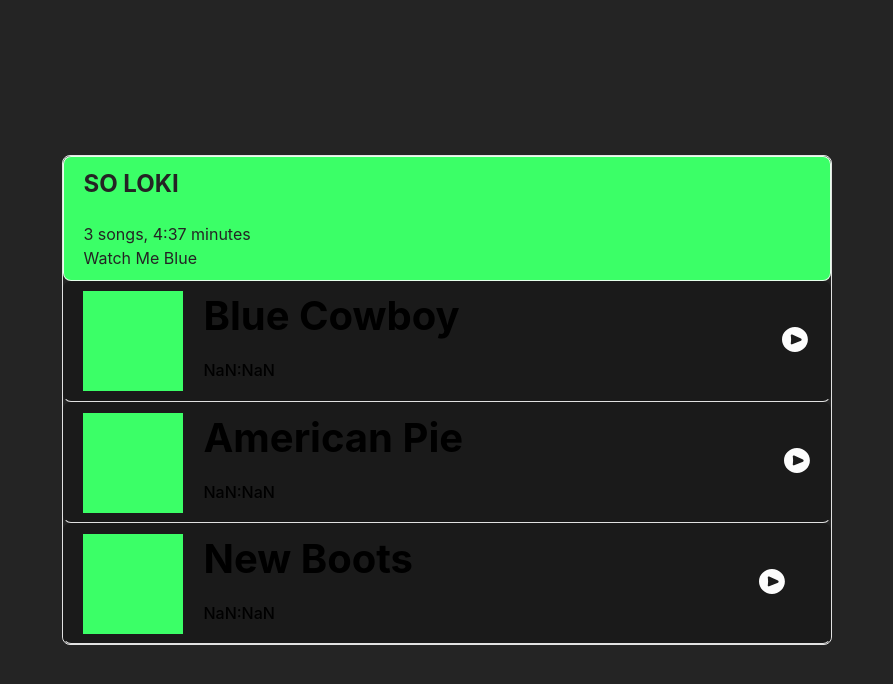
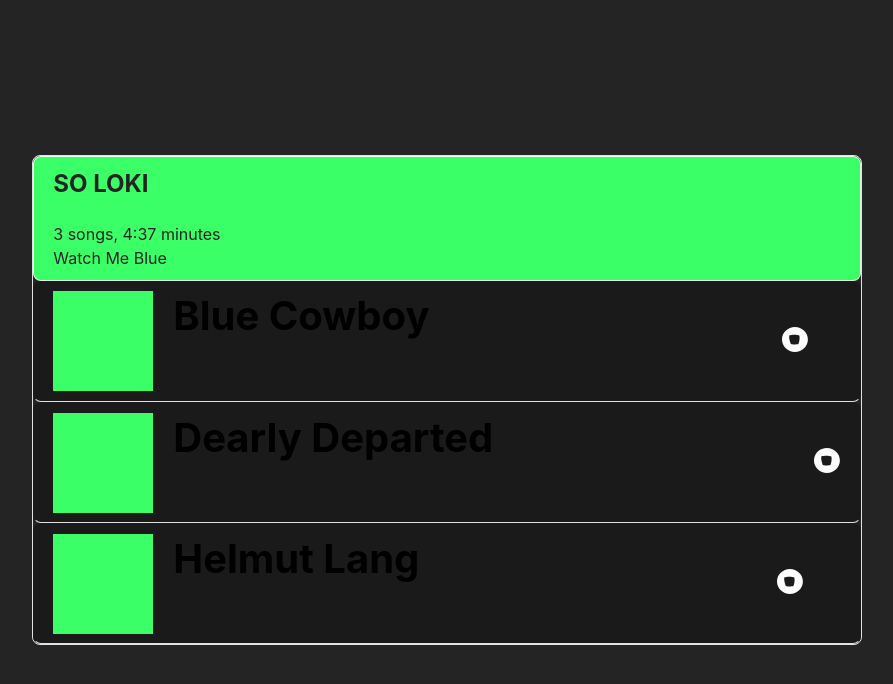
Before and after one commit to jajablinky/ArTape-2.0, a Next.js app: page / in a window 1280 px wide. Shown: the top 684 px of the page, without its empty margins (194-1087 px from the left). Built offline with nearby package versions, Linux system fonts and the light colour scheme.

Commit message:
handle end of song

```diff
--- a/src/components/AudioPlayer.tsx
+++ b/src/components/AudioPlayer.tsx
@@ -1,63 +1,93 @@
-import React, { useEffect, useState } from "react";
+import React, { useEffect, useRef, useState } from "react";
 import { SetStateAction, Dispatch } from "react";
 
 import styles from "@/styles/Home.module.css";
 import Image from "next/image";
 
+interface AudioPlayerProps {
+  trackNumber: number;
+  isPlaying: number;
+  setisPlaying: Dispatch<SetStateAction<number>>;
+  audioLink: string;
+  songTitle: string;
+  audioListLength: number;
+}
+
 const AudioPlayer = ({
-  index,
+  trackNumber,
   isPlaying,
   setisPlaying,
   audioLink,
-  songMetaData,
-}: {
-  index: number;
-  isPlaying: number;
-  setisPlaying: Dispatch<SetStateAction<number>>;
-  audioLink: string;
-  songMetaData: string;
-}) => {
-  const [audio, setAudio] = useState<HTMLAudioElement | null>(null);
+  songTitle,
+  audioListLength,
+}: AudioPlayerProps) => {
+  const [duration, setDuration] = useState("");
+
+  const audioRef = useRef<HTMLAudioElement>(null);
+
   useEffect(() => {
-    const audio = document.getElementById(
-      songMetaData
-    ) as HTMLAudioElement | null;
-    setAudio(audio);
-  }, []);
+    const audio = audioRef.current;
+    if (audio) {
+      audio.addEventListener("loadedmetadata", () => {
+        const seconds = audio.duration;
+        let minutes = Math.floor(seconds / 60);
+        minutes = minutes < 10 ? 0 + minutes : minutes;
+        let extraSeconds = Math.floor(seconds % 60);
+        extraSeconds = extraSeconds < 10 ? 0 + extraSeconds : extraSeconds;
+        setDuration(`${minutes}:${extraSeconds}`);
+      });
+    }
+  }, [audioRef]);
 
-  const handlePlay = () => {
-    if (isPlaying === index) {
-      if (audio) {
-        setisPlaying(0);
-        audio?.pause();
-        audio.currentTime = audio?.currentTime ?? 0;
+  const handleDuration = () => {
+    return duration;
+  };
+
+  const handlePlay = (trackNumber: number) => {
+    const audio = audioRef.current;
+    if (audio) {
+      if (isPlaying === trackNumber) {
+        if (audio.paused) {
+          audio.currentTime = 0;
+          audio.play();
+          setisPlaying(trackNumber);
+        } else {
+          audio.pause();
+        }
+      } else {
+        audio.currentTime = 0;
+        audio.play();
+        setisPlaying(trackNumber);
       }
-    } else {
-      setisPlaying(index);
-      audio?.play();
     }
   };
 
-  const handleDuration = () => {
-    if (audio) {
-      const seconds = audio?.duration;
-      let minutes = Math.floor(seconds / 60);
-      minutes = minutes < 10 ? 0 + minutes : minutes;
-      let extraSeconds = Math.floor(seconds % 60);
-      extraSeconds = extraSeconds < 10 ? 0 + extraSeconds : extraSeconds;
-      return `${minutes}:${extraSeconds}`;
+  const handleEnded = () => {
+    if (trackNumber + 1 < audioListLength) {
+      setisPlaying(trackNumber + 1);
+    } else {
+      setisPlaying(0);
     }
   };
 
   return (
     <>
-      <audio id={songMetaData} src={audioLink} preload="metadata"></audio>
-      <button className={styles.musicPlayerTrack} onClick={() => handlePlay()}>
+      <audio
+        ref={audioRef}
+        id={`audio-${trackNumber}`}
+        src={audioLink}
+        preload="metadata"
+        onEnded={handleEnded}
+      ></audio>
+      <button
+        className={styles.musicPlayerTrack}
+        onClick={() => handlePlay(trackNumber)}
+      >
         <div className={styles.musicPlayerLeftSide}>
           <div className={styles.songArt}></div>
           <div className={styles.musicInfo}>
             <div className={styles.artistTitleTrack}>
-              <h1>{songMetaData}</h1>
+              <h1>{songTitle}</h1>
             </div>
             <div className={styles.durationBuyMp3}>
               <p>
@@ -68,7 +98,7 @@ const AudioPlayer = ({
         </div>
         <div className={styles.musicPlayerRightSide}>
           <div className={styles.playButton}>
-            {isPlaying !== index ? (
+            {isPlaying !== trackNumber ? (
               <Image
                 src={"/startButton.svg"}
                 alt={"Play Button"}
--- a/src/pages/index.tsx
+++ b/src/pages/index.tsx
@@ -4,11 +4,29 @@ import styles from "@/styles/Home.module.css";
 import AudioPlayer from "@/components/AudioPlayer";
 import { useState } from "react";
 
-type SetisPlaying = (value: number) => void;
-
 export default function Home() {
-  // 0 === !isPlaying
   const [isPlaying, setisPlaying] = useState<number>(0);
+  const audioFiles = [
+    {
+      index: 0,
+      songTitle: "Blue Cowboy",
+      audioLink:
+        "https://5jxkaucpt4jq2n5ceypa7tijr2vrqcrcgx567hisii27hymlqz2a.arweave.net/6m6gUE-fEw03oiYeD80JjqsYCiI1---dEkI18-GLhnQ",
+    },
+    {
+      index: 1,
+      songTitle: "Dearly Departed",
+      audioLink:
+        "https://cxdvxsxj6ps45rqsdjnskvgl2n3cc6bvohej5l27w7oof76rhcya.arweave.net/Fcdbyunz5c7GEhpbJVTL03YheDVxyJ6vX7fc4v_ROLA",
+    },
+    {
+      index: 2,
+      songTitle: "Helmut Lang",
+      audioLink:
+        "https://4hyskfaoe726dpdaczx3dmpswrqj4uydukvzozsuewmcan6wsovq.arweave.net/4fElFA4n9eG8YBZvsbHytGCeUwOiq5dmVCWYIDfWk6s",
+    },
+  ];
+  const audioListLength = audioFiles.length;
 
   return (
     <>
@@ -28,31 +46,28 @@ export default function Home() {
             <p className={styles.artapeLink}>Watch Me Blue</p>
           </div>
           <AudioPlayer
-            index={1}
+            trackNumber={audioFiles[0].index}
             isPlaying={isPlaying}
             setisPlaying={setisPlaying}
-            audioLink={
-              "https://5jxkaucpt4jq2n5ceypa7tijr2vrqcrcgx567hisii27hymlqz2a.arweave.net/6m6gUE-fEw03oiYeD80JjqsYCiI1---dEkI18-GLhnQ"
-            }
-            songMetaData={"Blue Cowboy"}
+            audioLink={audioFiles[0].audioLink}
+            songTitle={audioFiles[0].songTitle}
+            audioListLength={audioListLength}
           />
           <AudioPlayer
-            index={2}
+            trackNumber={audioFiles[0].index}
             isPlaying={isPlaying}
             setisPlaying={setisPlaying}
-            audioLink={
-              "https://cxdvxsxj6ps45rqsdjnskvgl2n3cc6bvohej5l27w7oof76rhcya.arweave.net/Fcdbyunz5c7GEhpbJVTL03YheDVxyJ6vX7fc4v_ROLA"
-            }
-            songMetaData={"American Pie"}
+            audioLink={audioFiles[1].audioLink}
+            songTitle={audioFiles[1].songTitle}
+            audioListLength={audioListLength}
           />
           <AudioPlayer
-            index={3}
+            trackNumber={audioFiles[0].index}
             isPlaying={isPlaying}
             setisPlaying={setisPlaying}
-            audioLink={
-              "https://4hyskfaoe726dpdaczx3dmpswrqj4uydukvzozsuewmcan6wsovq.arweave.net/4fElFA4n9eG8YBZvsbHytGCeUwOiq5dmVCWYIDfWk6s"
-            }
-            songMetaData={"New Boots"}
+            audioLink={audioFiles[2].audioLink}
+            songTitle={audioFiles[2].songTitle}
+            audioListLength={audioListLength}
           />
         </div>
       </main>
```
